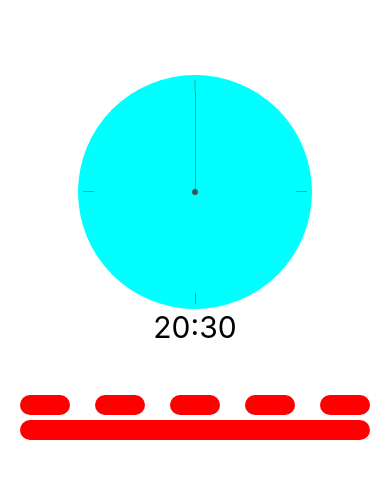
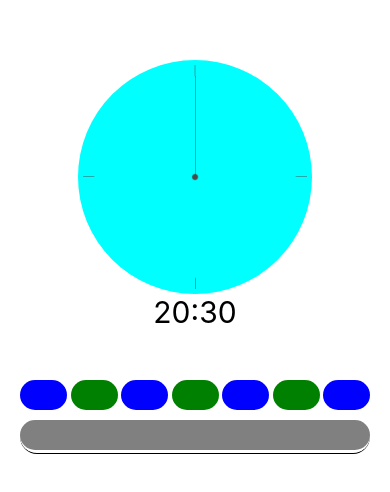
Before and after one commit to MarkoTF/pomodoro, a React Native app: screen / in a window 390 px wide. Shown: the part 162-654 px from the top of the page. Built offline with nearby package versions, Linux system fonts and the light colour scheme.

Commit message:
Funcionalidad de los items listo

```diff
--- a/App.js
+++ b/App.js
@@ -1,12 +1,46 @@
 import { StatusBar } from 'expo-status-bar';
-import { StyleSheet, Text, View } from 'react-native';
+import { StyleSheet,
+  Text,
+  View,
+  Dimensions
+} from 'react-native';
+import {
+  UilSkipForward,
+  UilSetting,
+  UilRefresh,
+  UilStopwatchSlash
+} from '@iconscout/react-native-unicons';
+import { useState, useContext } from 'react';
 import { AnalogClock, DigitalClock } from './src/components/Clock';
 import { Times } from './src/components/Times';
 import { GlobalButtons, PButton } from './src/components/Buttons';
-import { UilSkipForward, UilSetting, UilRefresh, UilStopwatchSlash } from '@iconscout/react-native-unicons';
+import { PhoneDimentionsContext } from './src/utils/context';
+
+const EXAMPLE_TIME = 2000;
 
 export default function App() {
+  const dimensions = useContext(PhoneDimentionsContext)
+  const [currentTime, setCurrentTime] = useState(7);
+  const [timesItems, setTimesItems] = useState({
+    works: {
+      color: 'blue',
+      count: 4,
+      time: 2000
+    },
+    rests: {
+      color: 'green',
+      count: 3,
+      time: 1000
+    },
+    longRest: {
+      color: 'gray',
+      count: 3,
+      time: 5000
+    }
+  })
+
   return (
+    <PhoneDimentionsContext.Provider value={{width: dimensions.width, height: dimensions.height}}>
       <View style={ styles.layout }>
 	<StatusBar style="auto" />
 	<View style={ styles.container }>
@@ -23,10 +57,16 @@ export default function App() {
 	  <View>
 	    <View style={ styles.clocks }>
 	      <AnalogClock
+		time={ EXAMPLE_TIME }
 		backColor='aqua'/>
-	    <DigitalClock/>
+	      <DigitalClock
+		time={ EXAMPLE_TIME }/>
 	    </View>
-	  <Times/>
+	    <Times
+	      works={ timesItems.works }
+	      rests={ timesItems.rests }
+	      longRest={ timesItems.longRest }
+	      current={ currentTime }/>
 	  </View>
 	  <View>
 	    <GlobalButtons>
@@ -40,6 +80,7 @@ export default function App() {
 	  </View>
 	</View>
       </View>
+    </PhoneDimentionsContext.Provider>
   );
 }
 
--- a/src/components/Clock.js
+++ b/src/components/Clock.js
@@ -4,8 +4,9 @@ import {
   StyleSheet,
   Image,
   ImageBackground,
-  Dimensions,
+  Dimensions
 } from 'react-native';
+import { PhoneDimentionsContext } from '../utils/context'
 
 const windowWidth = Dimensions.get('window').width;
 const windowHeight = Dimensions.get('window').height;
--- a/src/components/Times.js
+++ b/src/components/Times.js
@@ -3,55 +3,60 @@ import {
   Text,
   StyleSheet
 } from 'react-native';
+import { PhoneDimentionsContext } from '../utils/context'
+import { useMemo, useContext } from 'react';
 
-export const Times = ({ times }) => {
-  const times_test = {
-    pomodoro: {
-      duration: 60000,
-      color: 'green',
-      times: 3,
-    },
-    shortBreak: {
-      duration: 25000,
-      color: 'blue',
-      times: 2,
-    },
-    longBreak: {
-      duration: 60000,
-      color: 'red',
-      times: 1
+export const Times = ({ longRest, works, rests, current }) => {
+  const dimentions = useContext(PhoneDimentionsContext)
+  const total_items = works.count + rests.count
+  const times = useMemo(() => {
+    const items = [];
+    const itemWidth = ((dimentions.width - 40) / (total_items)) - 3;
+    const itemTemplate = (i, color, current) => {
+      return (
+	<View key={ i }>
+	  <View style={{ paddingBottom: 3, borderBottomWidth: current ? 1 : 0 }}>
+	    <View style={ [styles.time, { backgroundColor: color, width: itemWidth }] }/>
+	  </View>
+	</View>
+      );
     }
-  }
+    for (let i = 0; i <= total_items - 1; i++) {
+      if (i % 2 === 0) {
+	items.push(itemTemplate(i, works.color, (i === current) ? true : false));
+      } else {
+	items.push(itemTemplate(i, rests.color, (i === current) ? true : false));
+      }
+    }
+    return items;
+  }, [works.count, rests.count]);
+
   return (
     <View style={ styles.boxContainer }>
       <View style={ styles.container }>
-	<View style={ [styles.time, { width: 50 }] }>
-	</View>
-	<View style={ [styles.time, { width: 50 }] }>
-	</View>
-	<View style={ [styles.time, { width: 50 }] }>
-	</View>
-	<View style={ [styles.time, { width: 50 }] }>
-	</View>
-	<View style={ [styles.time, { width: 50 }] }>
-	</View>
+	{ times }
       </View>
       <View style={ styles.container }>
-	<View style={ [styles.time, { width: '100%' }] }/>
+	<View style={{ width: '100%', height: 'auto' }}>
+	  <View style={[styles.time, { paddingBottom: 3, borderBottomWidth: (total_items === current) ? 1 : 0, width: '100%', height: 'auto' }]}>
+	    <View style={ [styles.time, { width: '100%', backgroundColor: longRest.color }] }/>
+	  </View>
+	</View>
       </View>
     </View>
   )
 }
 
+const containerW = 80;
+
 const styles = StyleSheet.create({
   time: {
-    backgroundColor: 'red',
-    height: 20,
+    height: containerW - 50,
     borderRadius: 40,
   },
   boxContainer: {
     width: '100%',
-    height: 50,
+    height: containerW,
   },
   container: {
     flexDirection: 'row',
--- /dev/null
+++ b/src/utils/context.js
@@ -0,0 +1,7 @@
+import React from 'react';
+import { Dimensions } from 'react-native';
+
+const windowWidth = Dimensions.get('window').width;
+const windowHeight = Dimensions.get('window').height;
+
+export const PhoneDimentionsContext = React.createContext({width: windowWidth, height: windowHeight})
```
Lines whose indentation alone changed are shown as unchanged.
